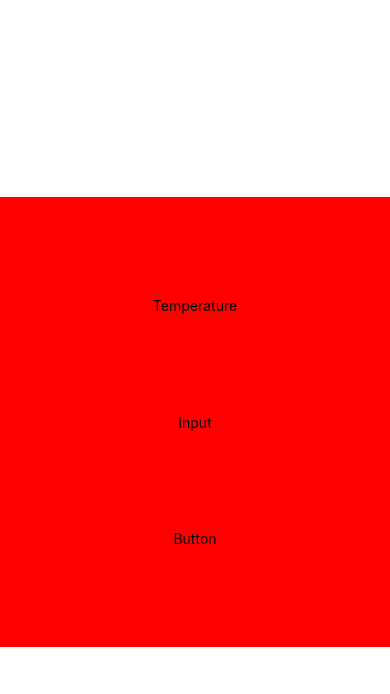
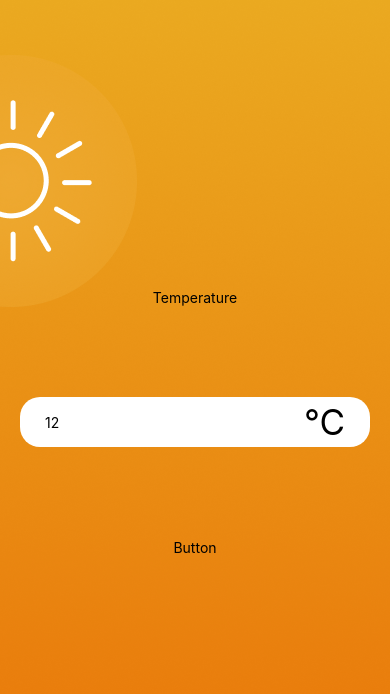
Before and after one commit to jcamsler/react-native-temp, a React Native app: screen / in a window 390 px wide. Shown: the top 694 px of the page. Built offline with nearby package versions, Linux system fonts and the light colour scheme.

Commit message:
3e commit, ajout couleur de fond et champ texte

```diff
--- a/App.js
+++ b/App.js
@@ -1,21 +1,20 @@
-import { StatusBar } from "expo-status-bar";
-import { StyleSheet, Text, View } from "react-native";
+import { ImageBackground, Text, View } from "react-native";
 import { s } from "./App.style";
+import hotBackground from "./assets/hot.png";
+import { InputTemperature } from "./components/InputTemperature/InputTemperature";
 
 export default function App() {
   return (
-    <View style={s.container}>
+    <ImageBackground style={s.container} source={hotBackground}>
       <View style={s.workspace}>
         <View>
           <Text>Temperature</Text>
         </View>
-        <View>
-          <Text>Input</Text>
-        </View>
+        <InputTemperature defaultValue={"12"} />
         <View>
           <Text>Button</Text>
         </View>
       </View>
-    </View>
+    </ImageBackground>
   );
 }
--- a/App.style.js
+++ b/App.style.js
@@ -1,10 +1,9 @@
 import { StyleSheet } from "react-native";
 
 const s = StyleSheet.create({
-  container: { flex: 1, justifyContent: "center" },
+  container: { flex: 1, justifyContent: "center", padding: 20 },
   workspace: {
     height: 450,
-    backgroundColor: "red",
     alignItems: "center",
     justifyContent: "space-evenly",
   },
--- /dev/null
+++ b/components/InputTemperature/InputTemperature.jsx
@@ -0,0 +1,17 @@
+import { Text, TextInput, View } from "react-native";
+import { s } from "./InputTemperature.style.js";
+
+export function InputTemperature({ defaultValue }) {
+  return (
+    <View style={s.container}>
+      <TextInput
+        style={s.input}
+        placeholder="Tappe une température"
+        keyboardType="numeric"
+        maxLength={4}
+        defaultValue={defaultValue}
+      />
+      <Text style={s.unit}>°C</Text>
+    </View>
+  );
+}
--- /dev/null
+++ b/components/InputTemperature/InputTemperature.style.js
@@ -0,0 +1,22 @@
+import { StyleSheet } from "react-native";
+
+const s = StyleSheet.create({
+  container: {
+    alignSelf: "stretch",
+    justifyContent: "center",
+  },
+  input: {
+    backgroundColor: "white",
+    borderRadius: 20,
+    height: 50,
+    paddingLeft: 25,
+  },
+  unit: {
+    position: "absolute",
+    fontSize: 35,
+    alignSelf: "flex-end",
+    paddingRight: 25,
+  },
+});
+
+export { s };
```
